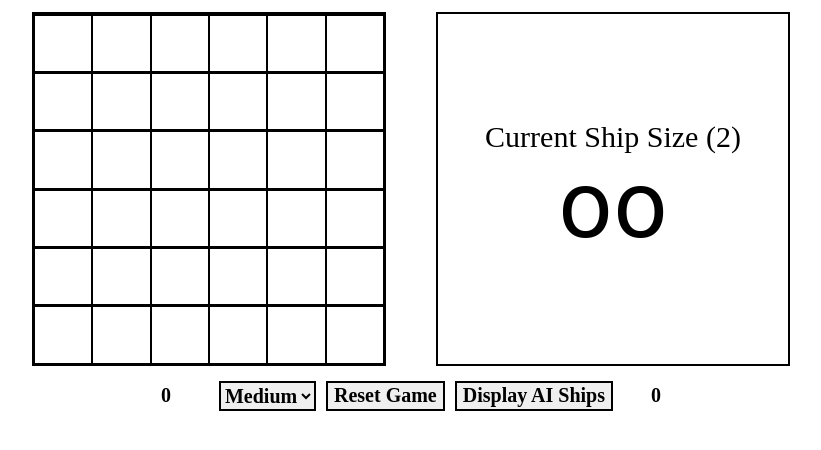
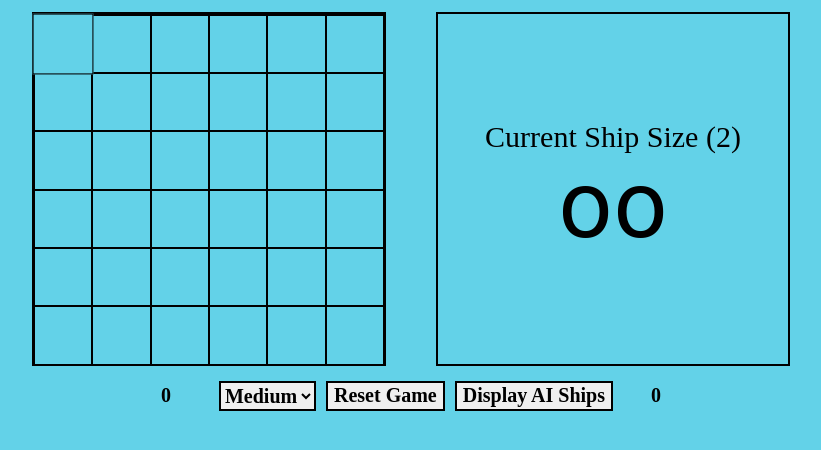
Before and after one commit to ClearlyyConfused/battleship, a plain HTML site: page index.html in a window 1280 px wide. In both pictures the pointer is over the element 292 px from the left and 301 px from the top of the page. Shown: the part 258-708 px from the top of the page, without its empty margins (229-1050 px from the left). Drawn offline with Linux system fonts and the light colour scheme; a web font is replaced by a local one.

Commit message:
Change color scheme, add fade when firing at spots

```diff
--- a/style.css
+++ b/style.css
@@ -383,6 +383,7 @@ body {
 	align-items: center;
 	justify-content: center;
 	gap: 15px;
+	background-color: #63d2e8;
 }
 
 #display {
@@ -441,6 +442,17 @@ body {
 	align-items: center;
 	justify-content: center;
 	font-family: 'Blaka', cursive;
+	background-color: #63d2e8;
+	transition: background-color 1s;
+}
+
+.column0:hover,
+.column1:hover,
+.column2:hover,
+.column3:hover,
+.column4:hover,
+.column5:hover {
+	transform: scale(1.05);
 }
 
 #buttons {
```
Also changed, not shown: main.js.
